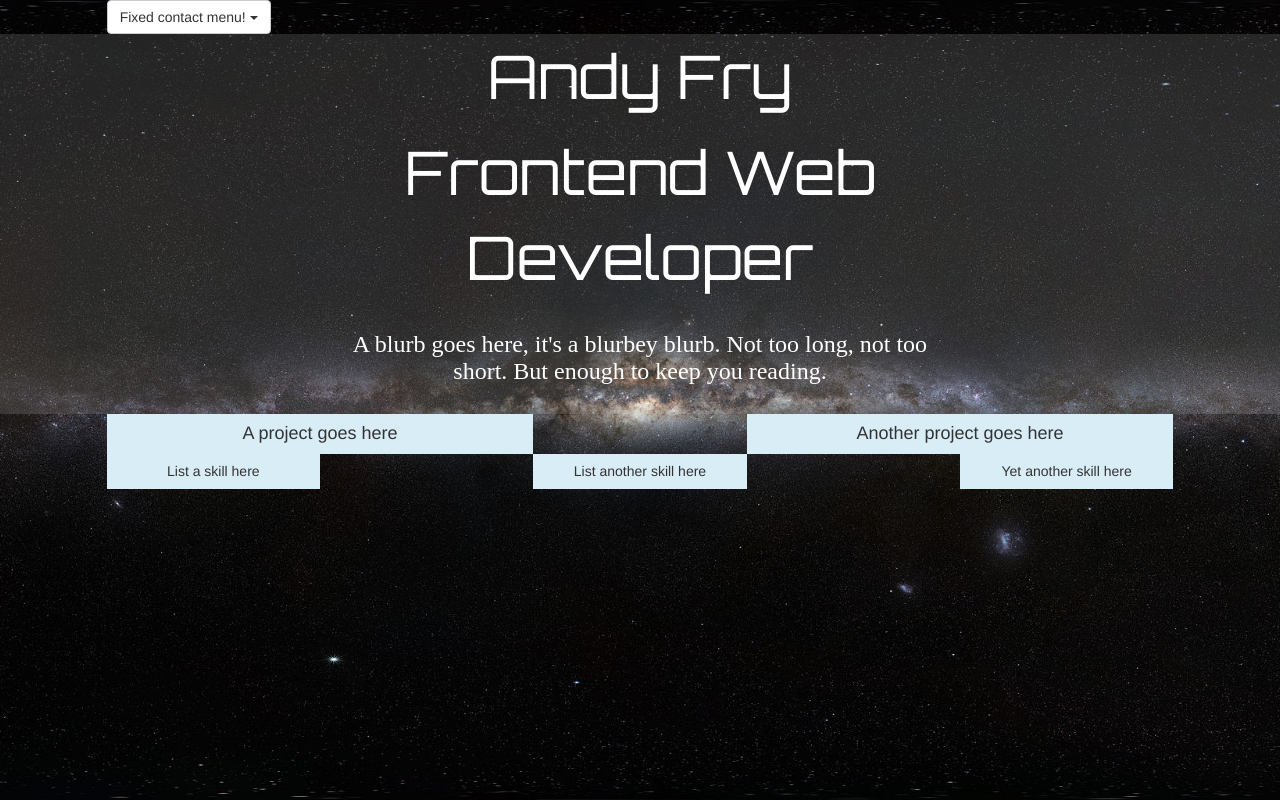
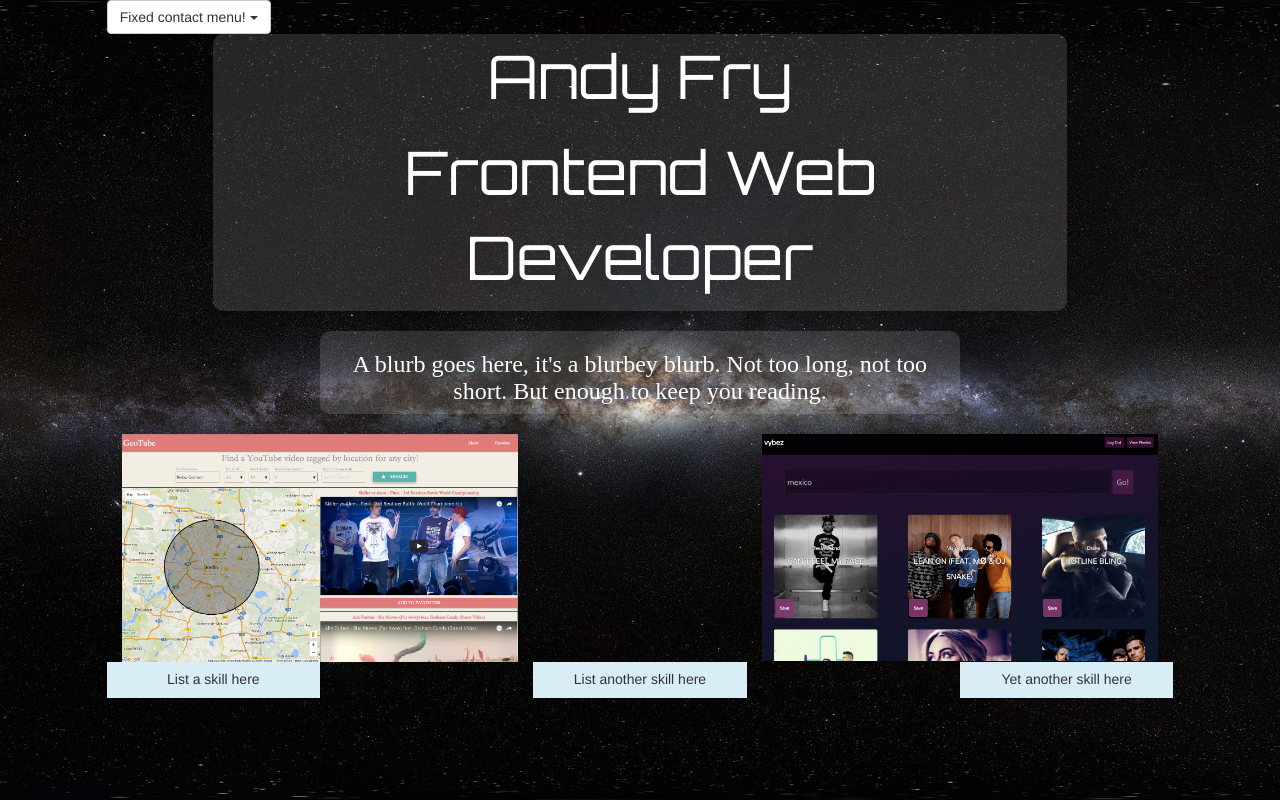
Before and after one commit to andyfry01/portfolio-frontend, a website: page public/index.html in a window 1280 px wide. Drawn offline with nearby package versions, Linux system fonts and the light colour scheme; a web font is replaced by a local one.

Commit message:
adding pictures

```diff
--- a/public/css/style.css
+++ b/public/css/style.css
@@ -7,16 +7,23 @@ body {
   background-size: cover;
 }
 
+img {
+  width: 100%;
+  height: 100%;
+}
+
+.card {
+  background: rgba(225,225,225,0.15);
+  border-radius: 10px;
+  color: white;
+}
+
 #title {
   font-size: 60px;
-  color: white;
   font-family: 'Orbitron', bold;
-  background: rgba(225,225,225,0.15);
 }
 
 #about-me {
   font-size: 30px;
-  color: white;
   font-family: 'Mandali', bold;
-  background: rgba(225,225,225,0.15);
 }
--- a/public/index.html
+++ b/public/index.html
@@ -1,11 +1,14 @@
 <!DOCTYPE html>
 <html>
+
 <head>
   <meta charset="utf-8">
   <title>Andy Fry</title>
 </head>
-<link href='https://fonts.googleapis.com/css?family=Press+Start+2P|Orbitron|Mandali' rel='stylesheet' type='text/css'>  <link rel="stylesheet" href="https://maxcdn.bootstrapcdn.com/bootstrap/3.3.6/css/bootstrap.min.css">
+<link href='https://fonts.googleapis.com/css?family=Press+Start+2P|Orbitron|Mandali' rel='stylesheet' type='text/css'>
+<link rel="stylesheet" href="https://maxcdn.bootstrapcdn.com/bootstrap/3.3.6/css/bootstrap.min.css">
 <link rel="stylesheet" href="./css/style.css">
+
 <body>
   <script src="https://ajax.googleapis.com/ajax/libs/jquery/2.2.2/jquery.min.js"></script>
   <script src="https://maxcdn.bootstrapcdn.com/bootstrap/3.3.6/js/bootstrap.min.js"></script>
@@ -14,7 +17,7 @@
     <div class="row" id="contact">
       <div class="dropdown col-md-offset-1">
 
-          <button class="btn btn-default dropdown-toggle" type="button" id="dropdown-btn" data-toggle="dropdown" aria-haspopup-"true" aria-expanded="true">
+        <button class="btn btn-default dropdown-toggle" type="button" id="dropdown-btn" data-toggle="dropdown" aria-haspopup- "true" aria-expanded="true">
           Fixed contact menu!
           <span class="caret"></span>
         </button>
@@ -28,27 +31,27 @@
       </div>
     </div>
 
-      <div class="row" id="title">
-        <div class="col-xs-8 col-md-offset-2 text-center">
+    <div class="row" >
+      <div class="col-xs-8 col-md-offset-2 text-center card" id="title">
         <p>Andy Fry</p>
         <p>Frontend Web Developer</p>
       </div>
     </div>
-
-      <div class="row" id="about-me">
-        <div class="col-md-6 col-md-offset-3 lead text-center">
+    <br>
+    <div class="row" >
+      <div class="col-md-6 col-md-offset-3 lead text-center card" id="about-me">
         <h3>A blurb goes here, it's a blurbey blurb. Not too long, not too short. But enough to keep you reading.</h3>
       </div>
     </div>
 
     <div class="row" id="projects">
 
-        <div class="col-md-4 col-md-offset-1 text-center bg-info">
-          <h4>A project goes here</h4>
+      <div class="col-md-4 col-md-offset-1 text-center">
+        <img src='./img/geotube.png'>
       </div>
 
-        <div class="col-md-4 col-md-offset-2 text-center bg-info" >
-          <h4>Another project goes here</h4>
+      <div class="col-md-4 col-md-offset-2 text-center">
+        <img src='./img/vybez.png'>
       </div>
 
     </div>
@@ -70,4 +73,5 @@
     </div>
   </div>
 </body>
+
 </html>
```
Also changed, not shown: public/img/geotube.png (added), public/img/vybez.png (added). Lines whose indentation alone changed are shown as unchanged.
